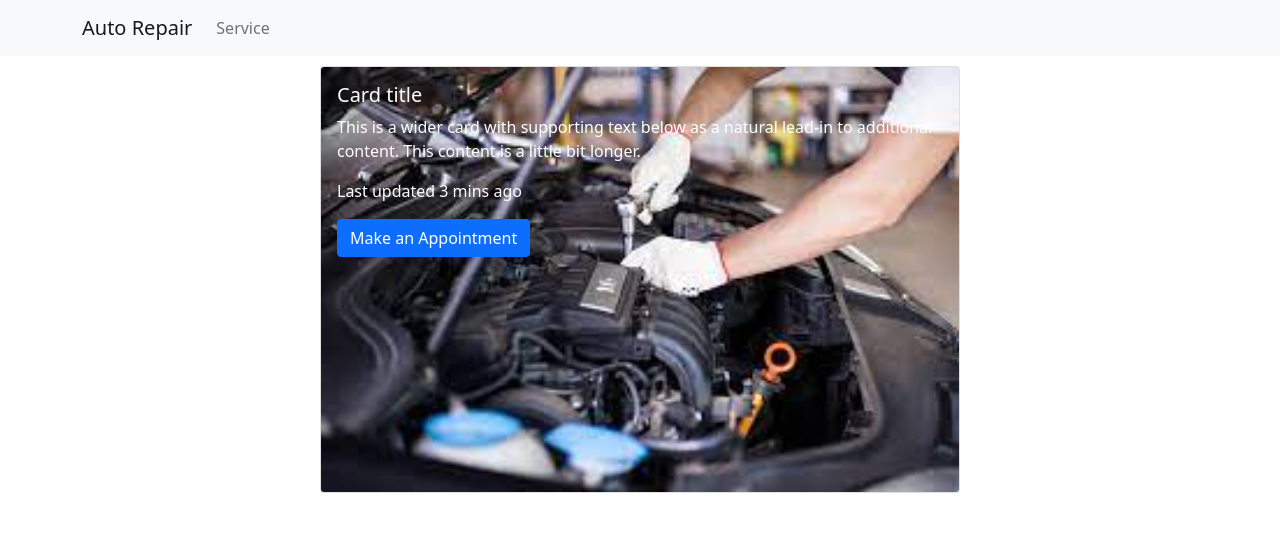
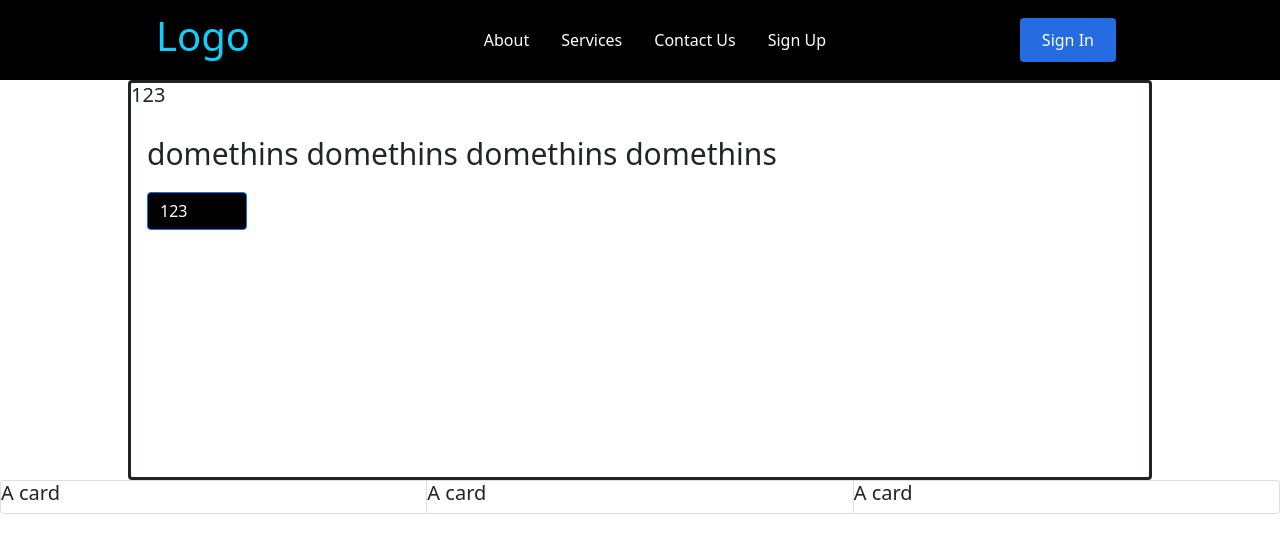
Before and after one commit to Douglashwang82/Project_Feng_Gu, a React (Create React App) app in the folder autoshop/: page /home in a window 1280 px wide. Shown: the top 552 px of the page. Built offline with nearby package versions, Linux system fonts and the light colour scheme.

Commit message:
update:styled-component_navbar

```diff
--- a/autoshop/package.json
+++ b/autoshop/package.json
@@ -3,7 +3,10 @@
   "version": "0.1.0",
   "private": true,
   "dependencies": {
+    "@emotion/react": "^11.9.0",
+    "@emotion/styled": "^11.8.1",
     "@material-ui/core": "^4.12.3",
+    "@mui/material": "^5.6.0",
     "@testing-library/jest-dom": "^5.16.3",
     "@testing-library/react": "^12.1.4",
     "@testing-library/user-event": "^13.5.0",
@@ -17,9 +20,11 @@
     "react-bootstrap": "^2.2.2",
     "react-dom": "^17.0.2",
     "react-hook-form": "^7.28.1",
+    "react-icons": "^4.3.1",
     "react-router-bootstrap": "^0.26.1",
     "react-router-dom": "^6.2.2",
     "react-scripts": "5.0.0",
+    "styled-components": "^5.3.5",
     "typescript": "^4.6.3",
     "web-vitals": "^2.1.4"
   },
--- a/autoshop/src/App.tsx
+++ b/autoshop/src/App.tsx
@@ -11,6 +11,7 @@ import ConfirmationPage from './components/confirmationpage/ConfirmationPage';
 import {useForm} from "react-hook-form";
 import { useNavigate } from 'react-router-dom';
 import ThankYouPage from './components/thankyoupage/ThankYouPage';
+import GooReviews from './components/gooreviews/GooReviews';
 type FormData = {
   AppointmentMake:string,
   AppointmentModel:string,
@@ -45,6 +46,7 @@ function App() {
         <Route path="/thankyou" element={<ThankYouPage />} />
       </Routes>
       {/* <ThankYouPage></ThankYouPage> */}
+      <GooReviews></GooReviews>
     </div>
   );
 }
--- a/autoshop/src/components/brandintro/BrandIntro.tsx
+++ b/autoshop/src/components/brandintro/BrandIntro.tsx
@@ -6,25 +6,29 @@ import cardimage from '../../static/img/download.jpg';
 import useStyles from './styles';
 import {Link} from 'react-router-dom';
 import { LinkContainer } from 'react-router-bootstrap';
+import {
+  MyCard,
+  MyCardBtn
+
+} from './InfoElements';
+
 const BrandIntro: FC = () => {
     const classes = useStyles();
     return (
         <>
-<div className={classes.card}>
-<Card className="text-white">
-  <Card.Img src={cardimage} alt="Card image"/>
-  <Card.ImgOverlay>
-    <Card.Title>Card title</Card.Title>
-    <Card.Text>
-      This is a wider card with supporting text below as a natural lead-in to
-      additional content. This content is a little bit longer.
-    </Card.Text>
-    <Card.Text>Last updated 3 mins ago</Card.Text>
-    <LinkContainer to="/service">
-    <Button>Make an Appointment</Button>
-    </LinkContainer>
-  </Card.ImgOverlay>
-</Card>
+<div>
+<MyCard>
+  <MyCard.Title>123</MyCard.Title>
+  <MyCard.Body>
+    <MyCard.Text>
+      domethins
+      domethins
+      domethins
+      domethins
+    </MyCard.Text>
+    <MyCardBtn>123</MyCardBtn>
+  </MyCard.Body>
+</MyCard>
 </div>
         </>
     );
--- /dev/null
+++ b/autoshop/src/components/brandintro/InfoElements.js
@@ -0,0 +1,22 @@
+import Card from 'react-bootstrap/Card';
+import styled from 'styled-components';
+import Button from 'react-bootstrap/Button'
+
+export const MyCard = styled(Card)`s
+    color: #fff;
+    width: 80%;
+    margin:auto;
+    height: 400px;
+    min-width:500px;
+    font-size:30px;
+    border: solid;
+`
+
+export const MyCardBtn = styled(Button)`
+    background:#000;
+    z-index:10;
+    display:flex;
+    top:100px;
+    width:100px;
+
+`
--- a/autoshop/src/components/brandintro/styles.js
+++ b/autoshop/src/components/brandintro/styles.js
@@ -3,7 +3,10 @@ import { makeStyles } from '@material-ui/core/styles';
 export default makeStyles(() => ({
     card:{
         marginTop:"10px",
-        width:"50%",
+        width:"80%",
         margin:"auto",
+        background:"black",
+        font:"white",
+        textWhite:"True",
     }
     }));
--- a/autoshop/src/components/confirmationpage/styles.js
+++ b/autoshop/src/components/confirmationpage/styles.js
@@ -3,7 +3,7 @@ import { makeStyles } from '@material-ui/core/styles';
 export default makeStyles(() => ({
     confirmation: {
         margin: "auto",
-        width: "50%",
+        width: "80%",
         marginTop:"10px",
     }
 }));
--- /dev/null
+++ b/autoshop/src/components/gooreviews/GooReviews.tsx
@@ -0,0 +1,30 @@
+import { FC, useState } from 'react'
+import useStyles from './styles';
+import Card from 'react-bootstrap/Card';
+import CardGroup from 'react-bootstrap/CardGroup';
+
+const GooReviews: FC = () => {
+    const classes = useStyles()
+    const [reviews, setReviews] = useState<string[]>([])
+
+    const handleReviews = () => [
+
+    ];
+    return (
+        <>
+        <CardGroup>
+        <Card>
+            <Card.Title>A card</Card.Title>
+        </Card>
+        <Card>
+            <Card.Title>A card</Card.Title>
+        </Card>
+        <Card>
+            <Card.Title>A card</Card.Title>
+        </Card>
+        </CardGroup>
+        </>
+    );
+}
+
+export default GooReviews
--- /dev/null
+++ b/autoshop/src/components/gooreviews/styles.js
@@ -0,0 +1,5 @@
+import { makeStyles } from '@material-ui/core/styles';
+
+export default makeStyles(() => ({
+}
+));
--- a/autoshop/src/components/navbar/MyNavbar.tsx
+++ b/autoshop/src/components/navbar/MyNavbar.tsx
@@ -1,36 +1,47 @@
 import { FC } from 'react'
-import Nav from 'react-bootstrap/Nav';
+// import Nav from 'react-bootstrap/Nav';
 import Navbar from 'react-bootstrap/Navbar';
 import Container from 'react-bootstrap/Container';
 import NavDropdown from 'react-bootstrap/NavDropdown';
-import { Link } from 'react-router-dom';
+
 import { LinkContainer } from 'react-router-bootstrap';
 import { ButtonGroup } from 'react-bootstrap';
-import useStyles from './styles';
+import Button from 'react-bootstrap/Button';
+// import useStyles from './styles';
+// import {Link, Typography} from '@mui/material';
+// import {Grid} from '@mui/material';
+
+import {Nav, NavLink, Bars, NavMenu, NavBtn, NavBtnLink} from './NavbarElements';
+
+
 const MyNavbar: FC<{ handleService: any }> = ({ handleService }) => {
-    const classes = useStyles();
+    // const classes = useStyles();
 
     return (
         <>
-            <Navbar bg="light" expand="lg">
-                <Container>
-                    <LinkContainer to="/home">
-                        <Navbar.Brand>
-                            Auto Repair
-                        </Navbar.Brand>
-                    </LinkContainer>
-                <Navbar.Toggle aria-controls="basic-navbar-nav" />
-                    <Navbar.Collapse id="basic-navbar-nav">
-                        <Nav className="me-auto">
-
-                            <LinkContainer to="/service">
-                                <Nav.Link >Service</Nav.Link>
-                            </LinkContainer>
-
-                        </Nav>
-                    </Navbar.Collapse>
-                </Container>
-            </Navbar>
+        <Nav>
+            <NavLink to="/home">
+                <h1>Logo</h1>
+            </NavLink>
+            <Bars />
+            <NavMenu>
+                <NavLink to='/about' activeStyle>
+                    About
+                </NavLink>
+                <NavLink to='/service' activeStyle>
+                    Services
+                </NavLink>
+                <NavLink to='/contact-us' activeStyle>
+                    Contact Us
+                </NavLink>
+                <NavLink to='/sign-up' activeStyle>
+                    Sign Up
+                </NavLink>
+            </NavMenu>
+                <NavBtn>
+                <NavBtnLink to='/signin'>Sign In</NavBtnLink>
+            </NavBtn>
+        </Nav>
         </>
     );
 }
--- /dev/null
+++ b/autoshop/src/components/navbar/NavbarElements.js
@@ -0,0 +1,86 @@
+import styled from 'styled-components';
+import {NavLink as Link} from 'react-router-dom';
+import {FaBars} from 'react-icons/fa';
+import Card from 'react-bootstrap/Card';
+
+
+export const Nav = styled.nav`
+    background: #000;
+    height: 80px;
+    display: flex;
+    justify-content: space-between;
+    padding: 0.5rem calc((100vw - 1000px) / 2);
+    z-index:10;
+`
+
+export const NavLink = styled(Link)`
+    color: #fff;
+    display: flex;
+    align-items: center;
+    text-decoration: none;
+    padding: 0 1rem;
+    height: 100%;
+    cursor: pointer;
+
+    &.active {
+        color: #15cdfc;
+    }
+`
+
+export const Bars = styled(FaBars)`
+    display: none;
+    color:#fff;
+
+    @media screen and (max-width: 760px) {
+        display: block;
+        position: absolute;
+        top: 0;
+        right: 0;
+        transform: trnaslate(-100%, 75%);
+        font-size: 1.8rem;
+        cursor: pointer;
+    }
+`
+
+export const NavMenu = styled.div`
+    display: flex;
+    align-items: center;
+    margin-right: -24px;
+
+    @media screen and (max-width: 768px) {
+        display: none;
+    }
+`
+
+export const NavBtn = styled.nav`
+    display: flex;
+    align-items: center;
+    margin-right: 24px;
+
+    @media screen and (max-width: 768px) {
+        display:NONE;
+    }
+`
+
+export const NavBtnLink = styled(Link)`
+    border-radius: 4px;
+    background: #256ce1;
+    padding: 10px 22px;
+    color: #fff;
+    border: none;
+    outline: none;
+    cursor: pointer;
+    transition: all 0.2s ease-in-out;
+    text-decoration: none;
+
+    &:hover {
+        transition: all 0.2s ease-in-out;
+        background: #fff;
+        color:#010606;
+    }
+
+`
+
+export const MyCard = styled(Card)`
+    background: black;
+`
--- a/autoshop/src/components/navbar/styles.js
+++ b/autoshop/src/components/navbar/styles.js
@@ -1,10 +1,10 @@
 import { makeStyles } from '@material-ui/core/styles';
 
 export default makeStyles(() => ({
-    link:{
-        focus:{
-            outline: "none !important",
-            outlineOffset:"none !important",
-        }
-    }
+    // link:{
+    //     focus:{
+    //         outline: "none !important",
+    //         outlineOffset:"none !important",
+    //     }
+    //}
     }));
```
Also changed, not shown: 1 other file (tests, documents, lock files or other folders).
